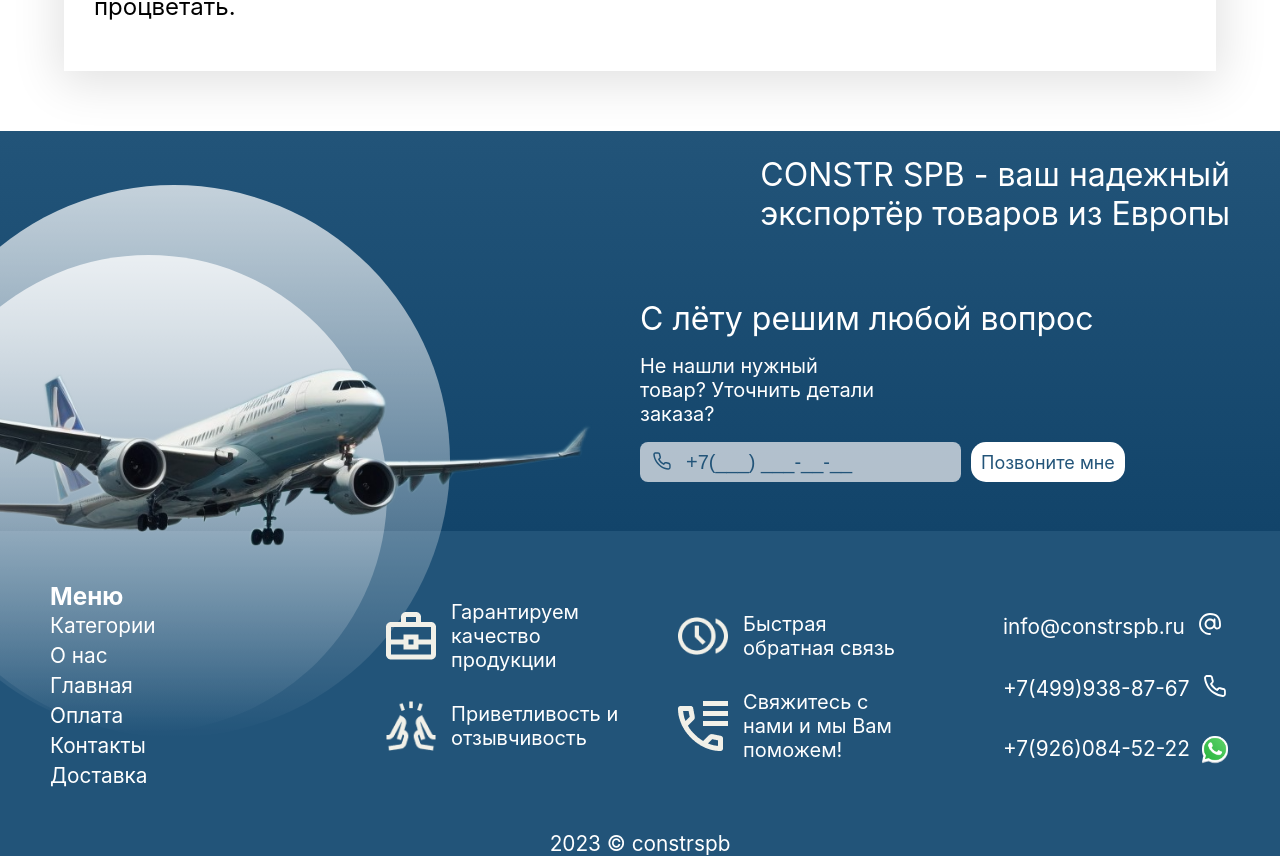
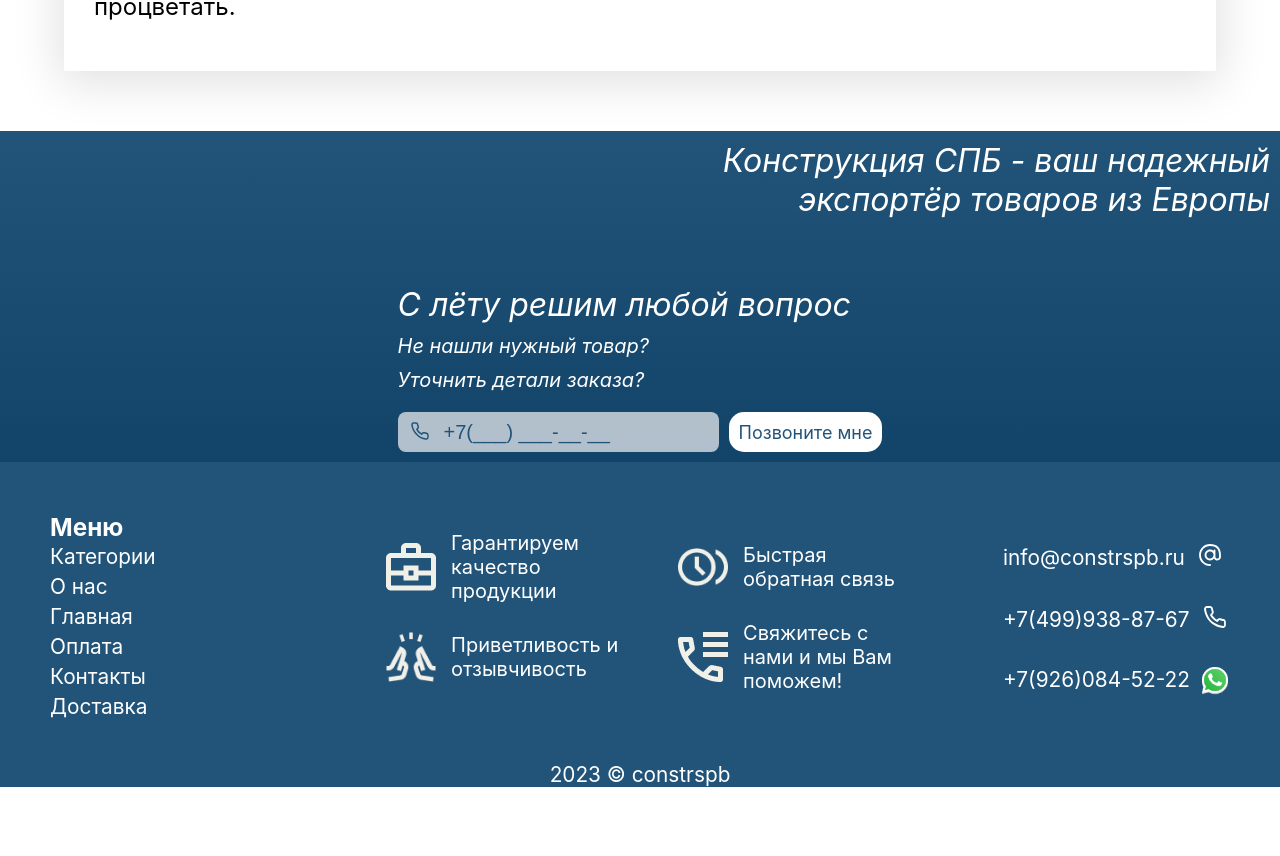
Before and after one commit to Amirka2/shop-front, a React (Create React App) app: page /about-us in a window 1280 px wide. Shown: the part 853-1709 px from the top of the page. After the commit the page ends 1640 px from the top, so only its background shows below. Built offline with nearby package versions, Linux system fonts and the light colour scheme.

Commit message:
fix: fixed styles

```diff
--- a/src/shared/components/CallOrdering/CallOrdering.styles.ts
+++ b/src/shared/components/CallOrdering/CallOrdering.styles.ts
@@ -6,19 +6,21 @@
 
 export const Wrapper = styled.div`
   width: 100%;
-  height: 400px;
-  padding: 24px 50px 0 50px;
-  display: none;
+  display: flex;
+  flex-direction: column;
   position: relative;
+  padding: 10px;
+  align-items: center;
 
-  ${mediaQueries.gt.Tablet} {
-    display: flex;
-    flex-direction: column;
+  ${mediaQueries.gt.Desktop} {
+    align-items: flex-end;
+    padding: 24px 50px 0 50px;
+    height: 400px;
   }
 `;
 
-export const MainWrapper = styled.footer`
-  width: 100vh;
+export const MainWrapper = styled.div`
+  width: 100%;
   display: flex;
   flex-direction: column;
   gap: 28px;
@@ -29,11 +31,15 @@
   }
 `;
 
-export const Item = styled.div`
-  display: flex;
+export const TagLine = styled.div`
+  display: none;
   width: 590px;
   height: 144px;
   margin-left: auto;
+
+  ${mediaQueries.gt.Tablet} {
+    display: flex;
+  }
 `;
 
 export const ItemText = styled.span`
@@ -42,25 +48,30 @@
   font-size: 32px;
   font-weight: 400;
   line-height: normal;
+  font-style: italic;
+
+  margin-bottom: 10px;
 `;
 
 export const CallOrder = styled.div`
   display: flex;
   flex-direction: column;
   align-items: flex-start;
-  gap: 16px;
-  margin-left: 50%;
+
+  ${mediaQueries.gt.Desktop} {
+    margin-right: 12%;
+  }
 `;
 
 export const CallOrderText = styled(ItemText)`
   text-align: left;
   font-size: 20px;
-  width: 40%;
 `;
 
 export const PhoneWrapper = styled.div`
   display: flex;
   gap: 10px;
+  margin-top: 10px;
 `;
 
 export const PhoneInputWrapper = styled.div`
@@ -90,37 +101,47 @@
   font-size: 18px;
   font-weight: 400;
   line-height: normal;
+
   &:hover{
     background-color: ${Color.gray};
   }
 `;
 
-export const SmallCircle = styled.div`
+const Circle = styled.div`
+  display: none;
   position: absolute;
   left: -7%;
+  background: linear-gradient(180deg, #BCBCBC 0%, rgba(188, 188, 188, 0.00) 100%);
+  mix-blend-mode: screen;
+
+  ${mediaQueries.gt.Desktop} {
+    display: inline-block;
+  }
+`;
+
+export const SmallCircle = styled(Circle)`
   margin-top: 100px;
   width: 477px;
   height: 477px;
   border-radius: 477px;
-  background: linear-gradient(180deg, #BCBCBC 0%, rgba(188, 188, 188, 0.00) 100%);
-  mix-blend-mode: screen;
 `;
 
-export const BigCircle = styled.div`
-  position: absolute;
+export const BigCircle = styled(Circle)`
   margin-top: 30px;
-  left: -8%;
   width: 552px;
   height: 552px;
   border-radius: 552px;
-  background: linear-gradient(180deg, #BCBCBC 0%, rgba(188, 188, 188, 0.00) 100%);
-  mix-blend-mode: screen;
 `;
 
 export const Plane = styled.img`
+  display: none;
   position: absolute;
   margin-top: 2%;
   left: -20%;
   width: 70%;
   height: 510px;
+
+  ${mediaQueries.gt.Desktop} {
+    display: inline-block;
+  }
 `;
--- a/src/shared/components/CallOrdering/CallOrdering.tsx
+++ b/src/shared/components/CallOrdering/CallOrdering.tsx
@@ -25,27 +25,29 @@
   return (
     <Styles.MainWrapper>
       <Styles.Wrapper>
-                <Styles.BigCircle />
-                <Styles.SmallCircle />
-                <Styles.Plane src={planeImage} />
-                <Styles.Item>
+        <Styles.BigCircle/>
+        <Styles.SmallCircle/>
+        <Styles.Plane src={planeImage}/>
+        <Styles.TagLine>
           <Styles.ItemText>
-                        CONSTR SPB - ваш надежный
+            Конструкция СПБ - ваш надежный
             экспортёр товаров
             из Европы
           </Styles.ItemText>
-                </Styles.Item>
+        </Styles.TagLine>
         <Styles.CallOrder>
           <Styles.ItemText>
             С лёту решим любой вопрос
           </Styles.ItemText>
           <Styles.CallOrderText>
             Не нашли нужный товар?
+          </Styles.CallOrderText>
+          <Styles.CallOrderText>
             Уточнить детали заказа?
           </Styles.CallOrderText>
           <Styles.PhoneWrapper>
             <Styles.PhoneInputWrapper>
-                            <CallOrderPhone />
+              <CallOrderPhone/>
               <PhoneMask
                 value={phone}
                 onChange={handlePhoneChange}
```
Lines whose indentation alone changed are shown as unchanged.
